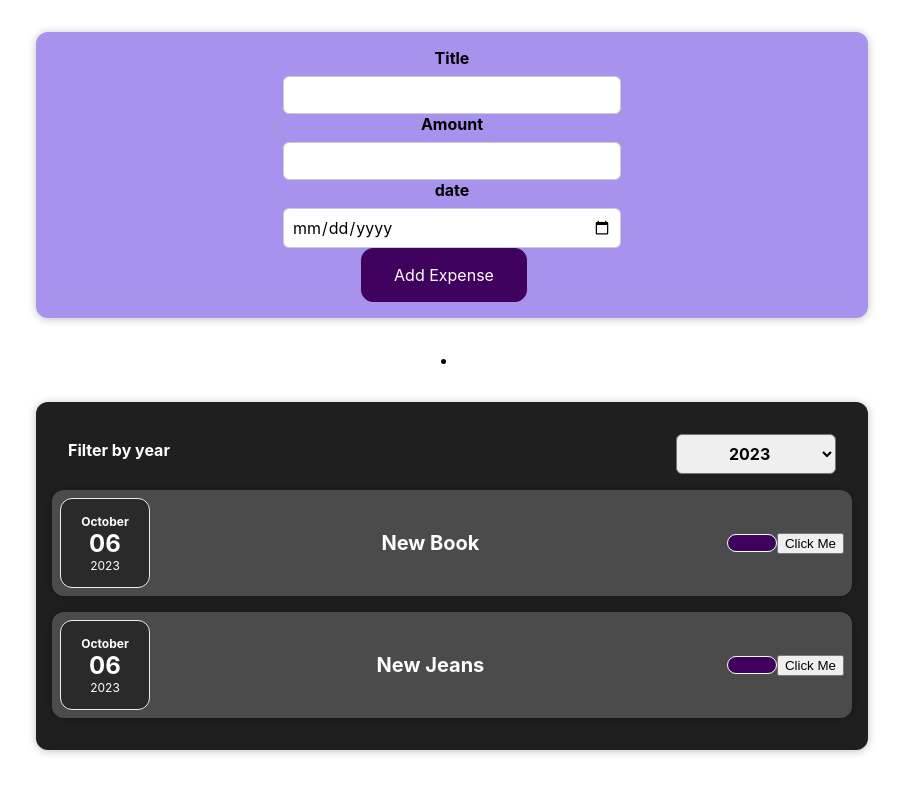
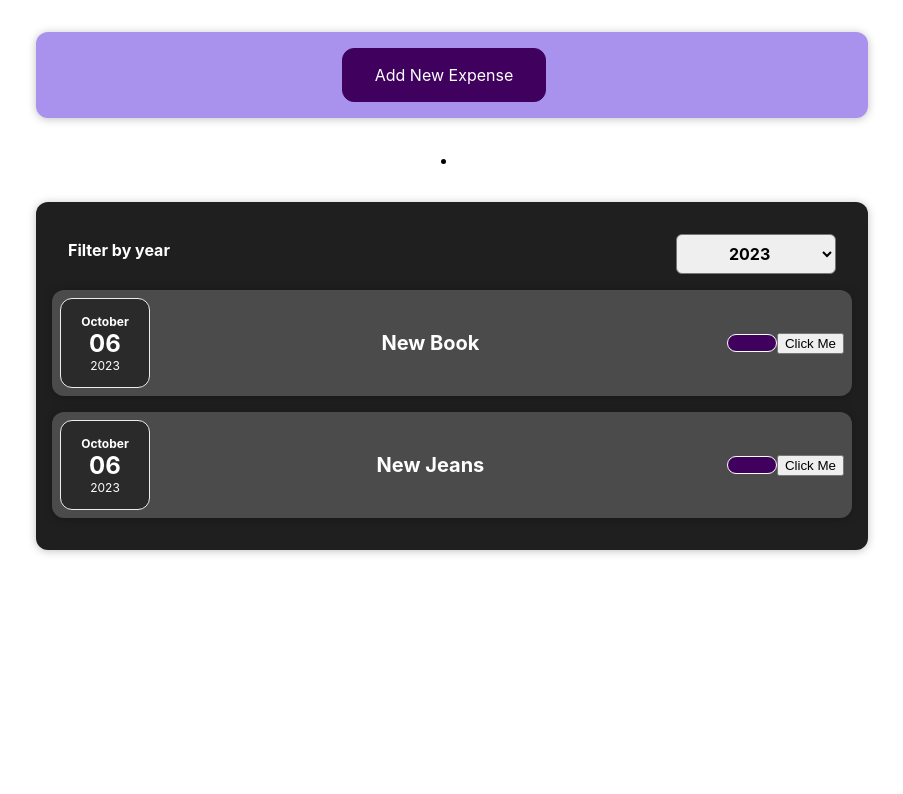
Before and after one commit to hariake/expensesTonis, a React (Create React App) app: page / in a window 1280 px wide. Shown: the top 794 px of the page, without its empty margins (188-1091 px from the left). Built offline with nearby package versions, Linux system fonts and the light colour scheme.

Commit message:
Formi kinni panek ja lahti tegemine nii formi saates kui cancel vajutades

```diff
--- a/src/components/NewExpense/NewExpense.js
+++ b/src/components/NewExpense/NewExpense.js
@@ -1,19 +1,39 @@
+import { useState } from "react"
 import ExpenseForm from "./ExpenseForm"
 import "./NewExpense.css"
 
+
 const NewExpense = (props) =>{
+    const [editForm, setEditForm] =useState(false);
+
     const saveExpenseDatahandler = (enteredExpenseData) =>{
         const expenseData ={
             ...enteredExpenseData,
             id: Math.random().toString()
         }
         props.onAddExpense(expenseData)
-    }
-    return(
+        setEditForm(false);
+    };
+    const cancelEditingHandler = () => {
+        setEditForm(false);
+    };
+    return (
         <div className="new-expense">
-            <ExpenseForm onSaveExpenseData={saveExpenseDatahandler}/>
+            {!editForm && (
+                <button onClick={() => setEditForm(true)}>Add New Expense</button>
+            )}
+
+            {editForm && (
+                <div>
+                    <ExpenseForm
+                        onSaveExpenseData={saveExpenseDatahandler}
+                        onCancel={cancelEditingHandler}
+                    />
+                    <button onClick={cancelEditingHandler}>Cancel</button>
+                </div>
+            )}
         </div>
-    )
+    );
 }
 
-export default NewExpense
+export default NewExpense;
```
